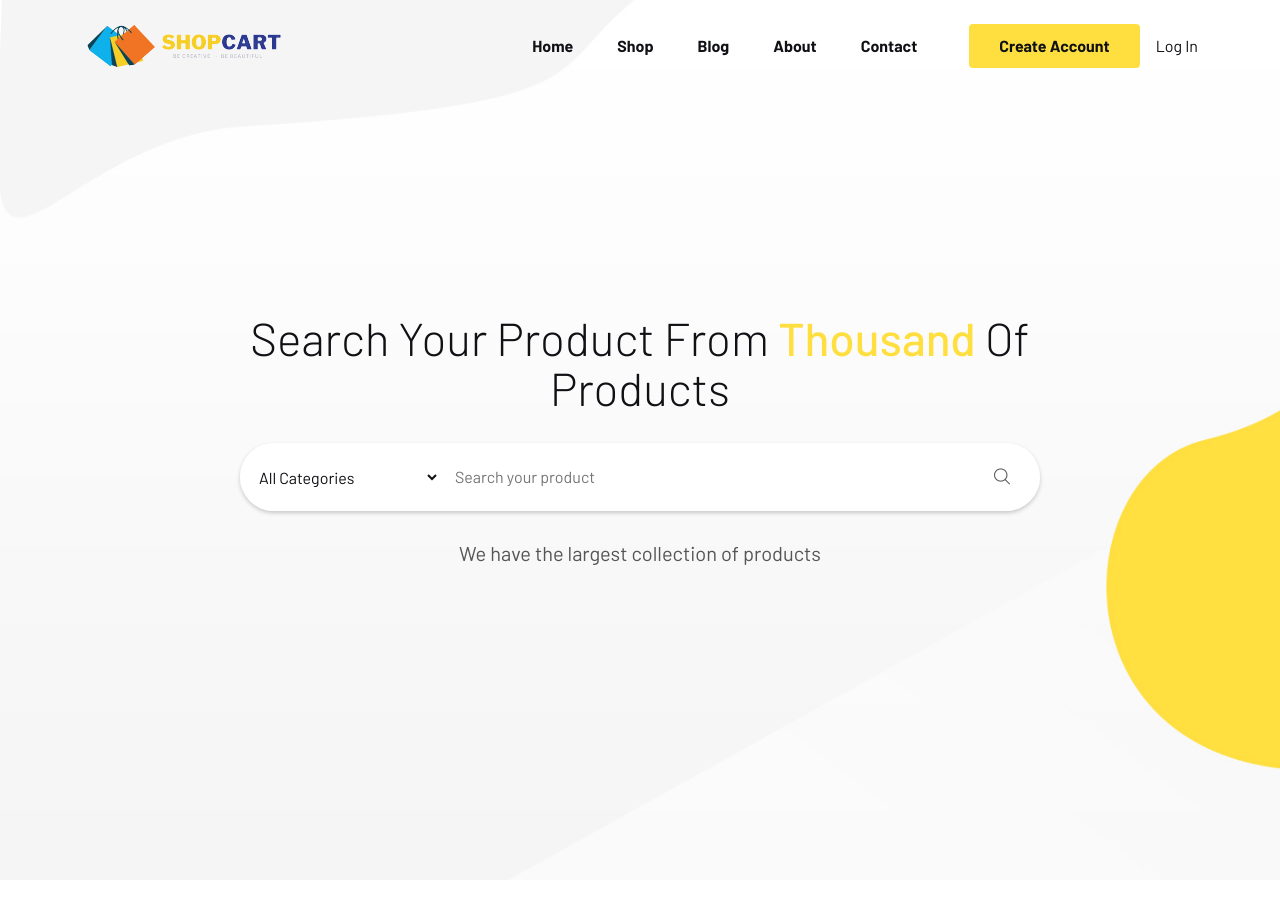
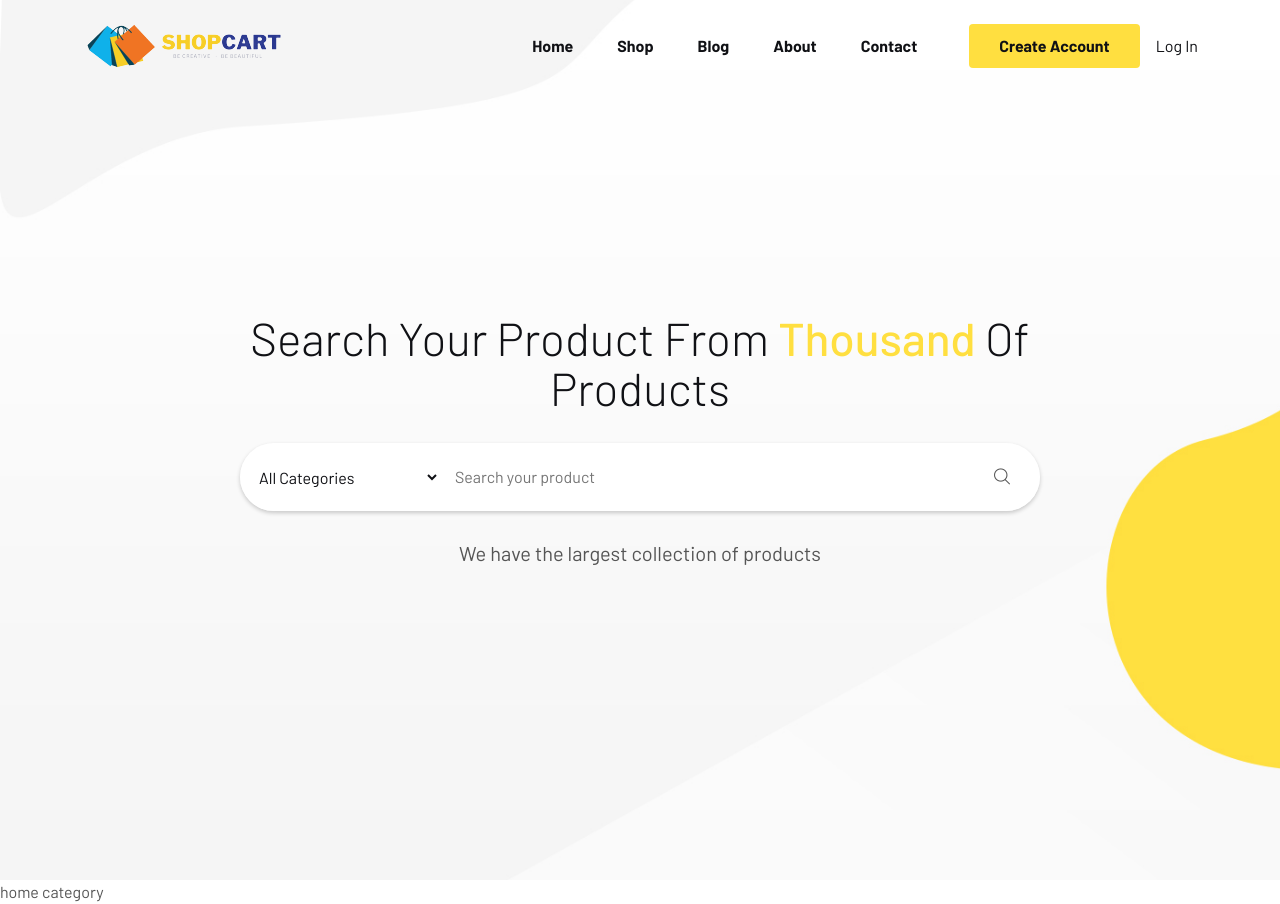
Before and after one commit to AYESHA-AJ/Ecommerce-Website-React, a React (Vite) app in the folder EcommerceWebsite/: page / in a window 1280 px wide. Before the commit the page ends 880 px from the top, so only its background shows below. Built offline with nearby package versions, Linux system fonts and the light colour scheme.

Commit message:
start of categories

```diff
--- a/EcommerceWebsite/src/Home/Home.jsx
+++ b/EcommerceWebsite/src/Home/Home.jsx
@@ -1,10 +1,12 @@
 import React from 'react'
 import Banner from './Banner'
+import HomeCategory from './HomeCategory'
 
 const Home = () => {
   return (
     <div>
-      <Banner/>
+      <Banner />
+      <HomeCategory/>
     </div>
   )
 }
--- /dev/null
+++ b/EcommerceWebsite/src/Home/HomeCategory.jsx
@@ -0,0 +1,11 @@
+import React from 'react'
+
+const HomeCategory = () => {
+  return (
+    <div>
+      home category
+    </div>
+  )
+}
+
+export default HomeCategory
```
